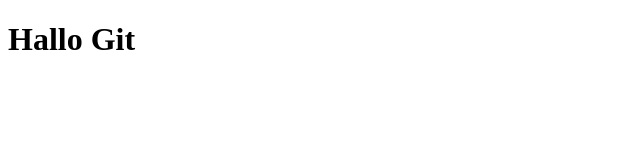
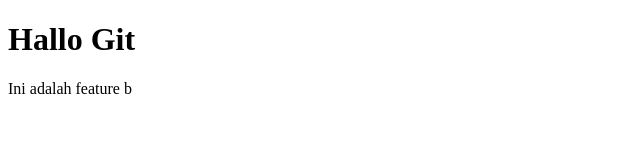
Before and after one commit to omanUix/belajar-git-remote, a plain HTML site: page index.html in a window 1280 px wide. Shown: the whole page, without its empty margins (0-640 px from the left). Drawn offline with Linux system fonts and the light colour scheme.

Commit message:
Menambahkan feature b

```diff
--- a/index.html
+++ b/index.html
@@ -7,5 +7,6 @@
 </head>
 <body>
     <h1>Hallo Git</h1>
+    <p>Ini adalah feature b</p>
 </body>
 </html>
```
